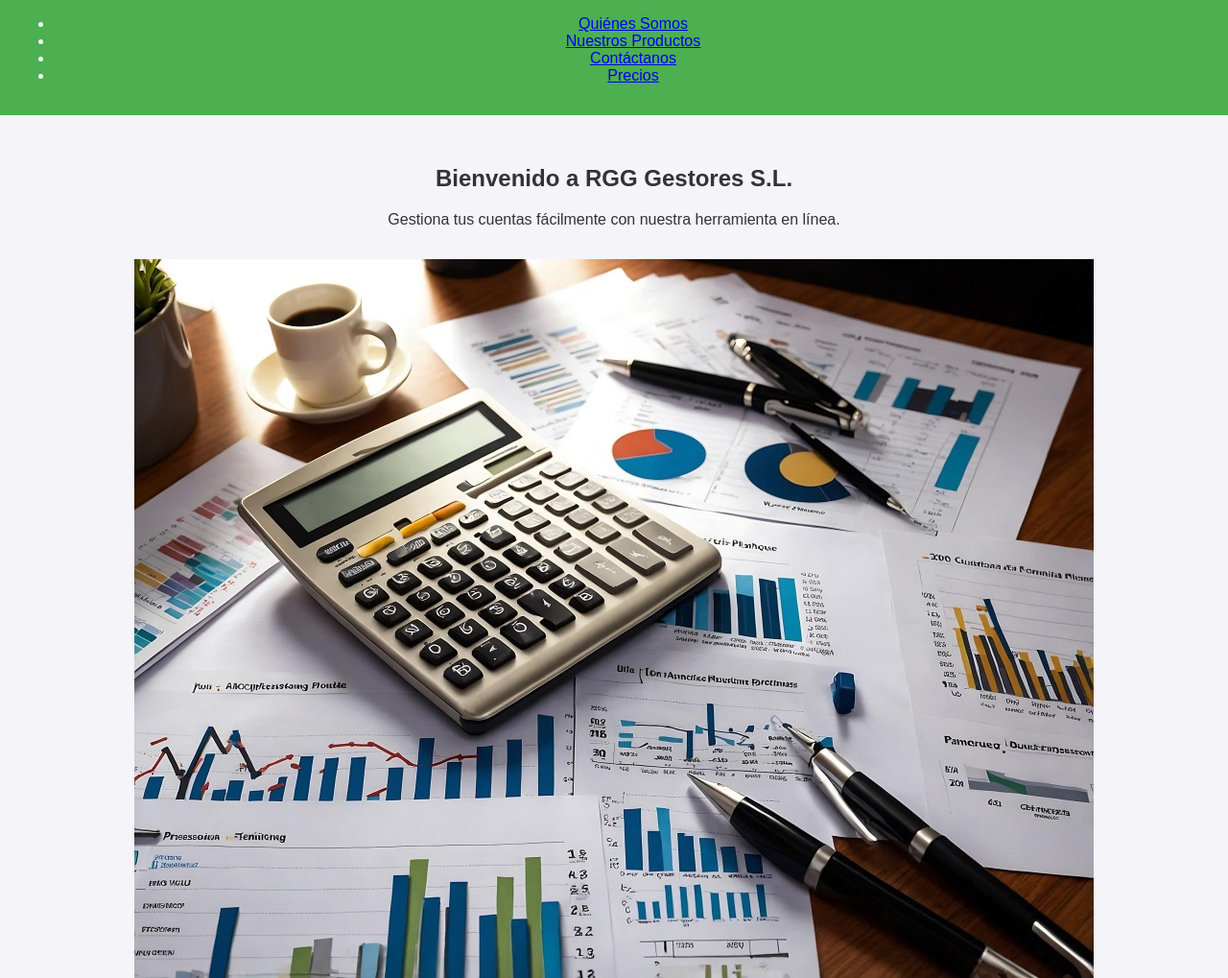
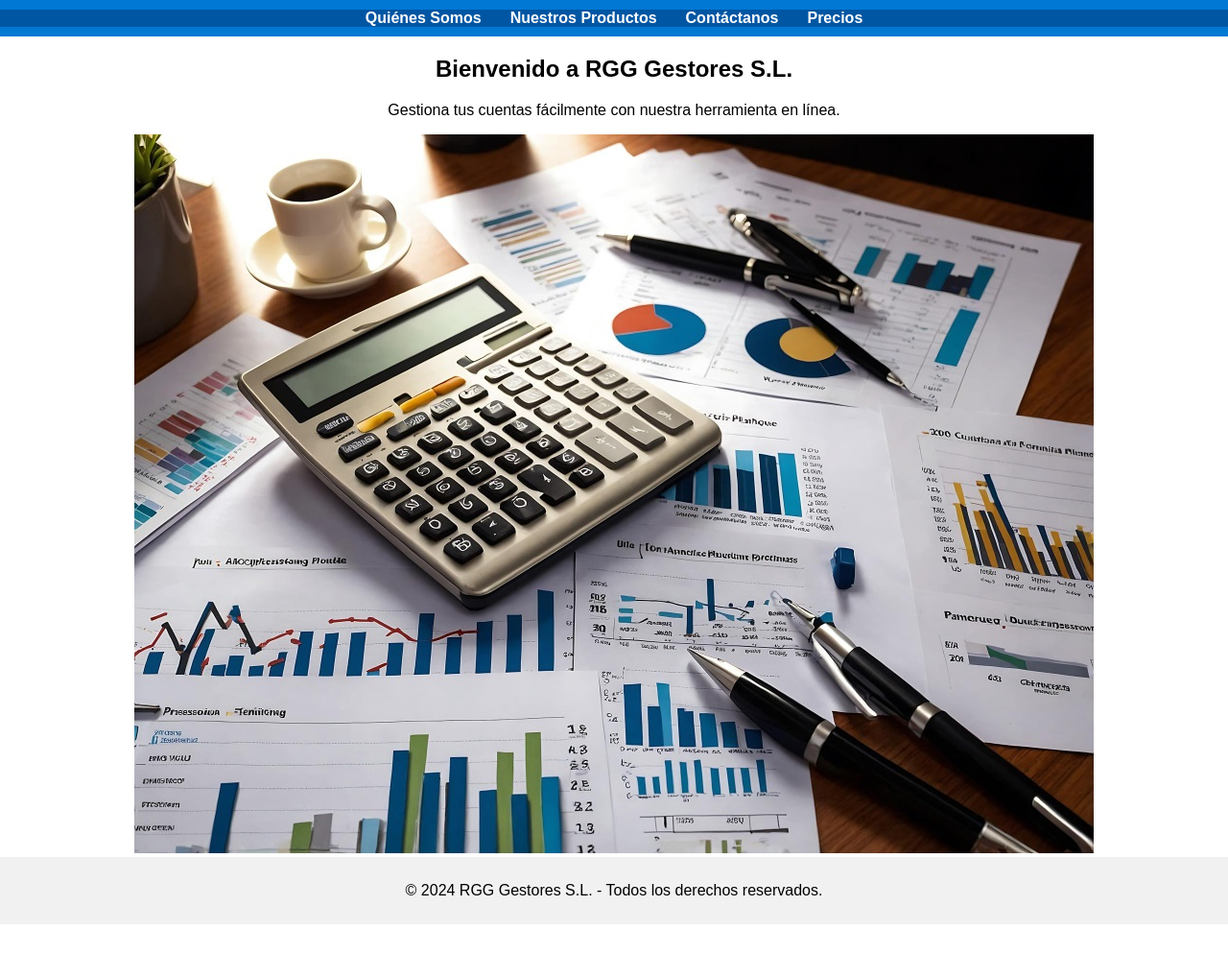
Before and after one commit to rggcontable/contable, a plain HTML site: page index.html in a window 1280 px wide. Shown: the part 80-1099 px from the top of the page at 96% size. After the commit the page ends 1043 px from the top, so only its background shows below. Drawn offline with Linux system fonts and the light colour scheme.

Commit message:
Update styles.css

```diff
--- a/styles.css
+++ b/styles.css
@@ -2,43 +2,40 @@ body {
     font-family: Arial, sans-serif;
     margin: 0;
     padding: 0;
-    background-color: #f4f4f9;
-    color: #333;
+    text-align: center;
 }
 
 header {
-    background-color: #4CAF50;
+    background-color: #0078d4;
     color: white;
-    padding: 1rem;
-    text-align: center;
+    padding: 10px 0;
 }
 
-main {
-    padding: 2rem;
-    text-align: center;
+nav ul {
+    list-style: none;
+    padding: 0;
+    display: flex;
+    justify-content: center;
+    margin: 0;
+    background-color: #0056a3;
 }
 
-img {
-    max-width: 100%;
-    height: auto;
-    margin: 1rem 0;
+nav ul li {
+    margin: 0 15px;
 }
 
-button {
-    background-color: #4CAF50;
+nav ul li a {
+    text-decoration: none;
     color: white;
-    border: none;
-    padding: 10px 20px;
-    font-size: 16px;
-    cursor: pointer;
-    border-radius: 5px;
+    font-weight: bold;
 }
 
-button:hover {
-    background-color: #45a049;
+nav ul li a:hover {
+    text-decoration: underline;
 }
 
-#message {
-    margin-top: 1rem;
-    font-weight: bold;
+footer {
+    text-align: center;
+    padding: 10px 0;
+    background-color: #f1f1f1;
 }
```
